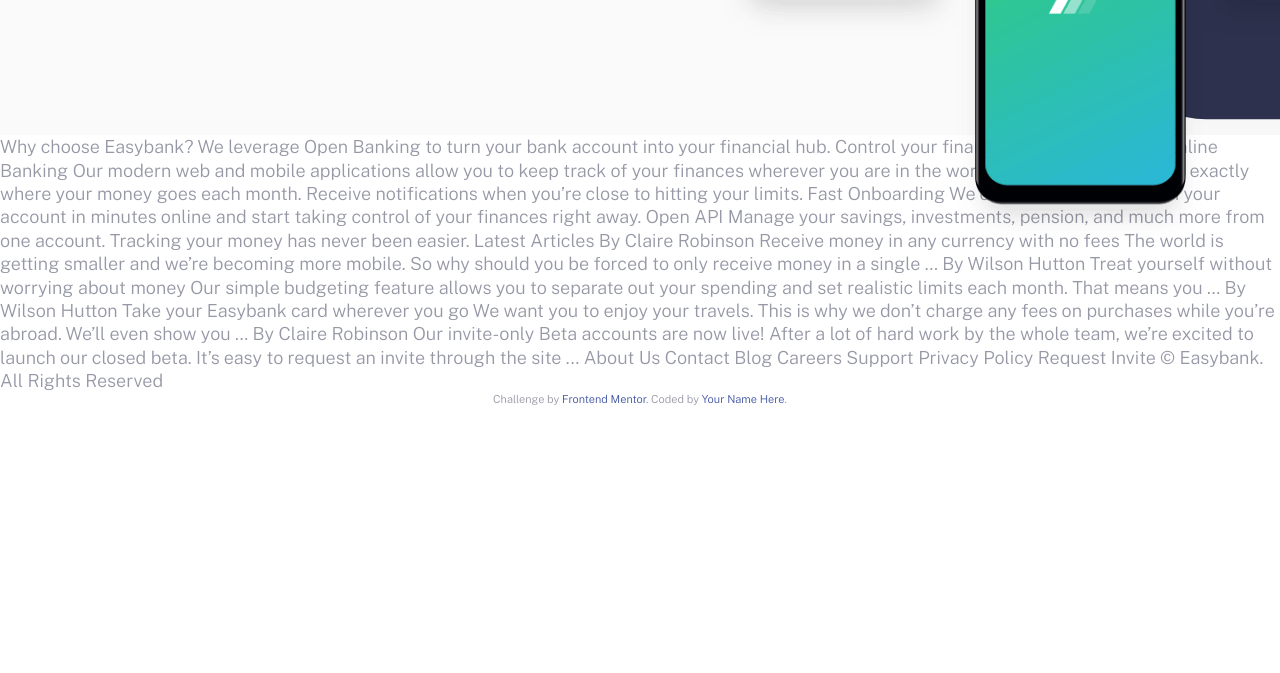
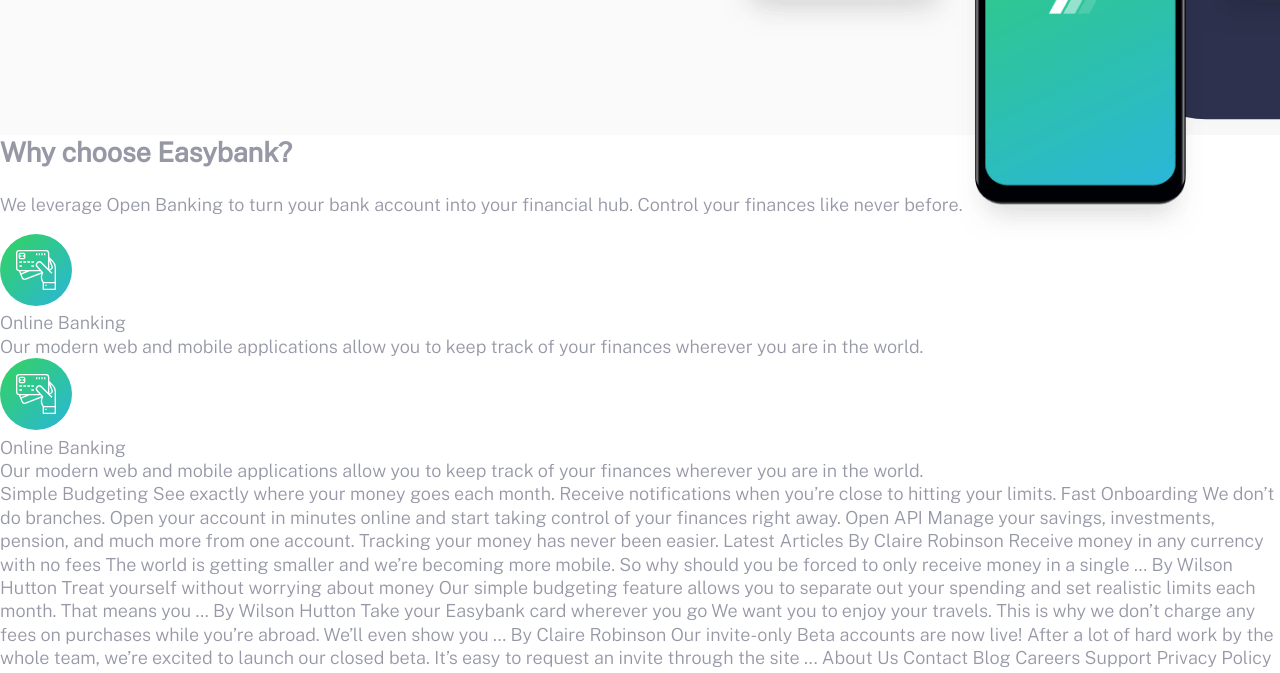
Before and after one commit to jgustavoj/javascript-easybank-landinpage-project, a plain HTML site: page index.html in a window 1280 px wide. Shown: the part 601-1274 px from the top of the page. Before the commit the page ends 1008 px from the top, so only its background shows below. Drawn offline with nearby package versions, Linux system fonts and the light colour scheme.

Commit message:
working on the flex

```diff
--- /dev/null
+++ b/app/scss/_feature.scss
@@ -0,0 +1,36 @@
+.feature {
+   display: flex;
+
+
+    &___grid{
+
+        @include breakpoint-up(large){
+            display: flex;
+            //align-items: flex-start;
+
+        }
+
+    }
+
+    &__item{
+
+        @include breakpoint-up(large){
+           flex: 1;
+        }
+    }
+
+    &__icon{
+
+
+    }
+
+    &__title{
+
+
+    }
+
+    &__description{
+
+
+    }
+}
--- a/app/scss/_globals.scss
+++ b/app/scss/_globals.scss
@@ -15,7 +15,9 @@ body{
     font-weight: 300;
     color: $grayishBlue;
     line-height: 1.3;
-   // overflow-x: hidden; //!important;
+    line-height: 1.3;
+    min-height: 350vh;
+    overflow-x: hidden;
 
 
     @include breakpoint-up(large){
--- a/app/scss/_header.scss
+++ b/app/scss/_header.scss
@@ -1,4 +1,7 @@
 .header{
+
+    position: relative;
+    z-index: 1;
 
     //Hamburger open styles
 
--- a/app/scss/_hero.scss
+++ b/app/scss/_hero.scss
@@ -22,7 +22,7 @@
 
         @include breakpoint-up(medium){
             min-height: 25rem;
-            background-position: center 60%;
+            background-position: center 70%;
 
 
         }
@@ -32,18 +32,16 @@
             order: 2; //makes the image be 2nd on the column order - to the right in this case
             min-height: 41rem;
             background-image: none;
-            //background-image: url("/images/bg-intro-desktop.svg");
-            //background-position: left center;
+
         }
 
         &::before{
-
 
             @include breakpoint-up(large){
                 content: ""; //this is required when using a ::before or ::after sudo elem if not it wont show up on the page
                 position: absolute;
                 height: 100%;
-                width: 100%;
+                //width: 100%;
                 background-image: url("/images/bg-intro-desktop.svg");
                 //background-size: 93%; //percentages can also be used instead of cover
                 background-repeat: no-repeat;
@@ -76,6 +74,7 @@
                 background-size: 94%;
                 background-position: center 150%;
                 left: 22%;
+
 
             }
 
--- a/app/scss/style.scss
+++ b/app/scss/style.scss
@@ -8,3 +8,4 @@
 @import "globals";
 @import "header";
 @import "hero";
+@import "feature";
--- a/index.html
+++ b/index.html
@@ -14,7 +14,7 @@
   <title>Frontend Mentor | Easybank landing page</title>
 
   <!-- Feel free to remove these styles or customise in your own stylesheet 👍 -->
-  <style>
+  <!-- <style>
     .attribution {
       font-size: 11px;
       text-align: center;
@@ -23,7 +23,7 @@
     .attribution a {
       color: hsl(228, 45%, 44%);
     }
-  </style>
+  </style> -->
 </head>
 
 <body>
@@ -85,16 +85,70 @@
 
   </section>
 
+  <section class="features">
+    <h2>
+      Why choose Easybank?
+    </h2>
+    <p>
+      We leverage Open Banking to turn your bank account into your financial hub. Control
+      your finances like never before.
+    </p>
+    <!-- <div class="feature"> -->
+    <div class="feature__grid">
+      <div class="feature__item">
+        <div class="feature__icon"><img src="/images/icon-online.svg"></div>
+        <div class="feature__title">
+          Online Banking</div>
+        <div class="feature__description">Our modern web and mobile applications allow you to keep track of your
+          finances
+          wherever you are in the world.
+        </div>
+      </div>
+    </div>
 
 
-  Why choose Easybank?
 
-  We leverage Open Banking to turn your bank account into your financial hub. Control
-  your finances like never before.
+    <div class="feature__grid">
+      <div class="feature__item">
+        <div class="feature__icon"><img src="/images/icon-online.svg"></div>
+        <div class="feature__title">
+          Online Banking</div>
+        <div class="feature__description">Our modern web and mobile applications allow you to keep track of your
+          finances
+          wherever you are in the world.</div>
+      </div>
+    </div>
 
-  Online Banking
-  Our modern web and mobile applications allow you to keep track of your finances
-  wherever you are in the world.
+
+
+
+    <!-- <div class="feature__grid">
+      <div class="feature__item">
+        <div class="feature__icon"><img src="/images/icon-online.svg"></div>
+        <div class="feature__title">
+          Online Banking</div>
+        <div class="feature__description">Our modern web and mobile applications allow you to keep track of your
+          finances
+          wherever you are in the world.</div>
+      </div>
+    </div> -->
+    <!-- <div class="feature__grid">
+      <div class="feature__item">
+        <div class="feature__icon"><img src="/images/icon-online.svg"></div>
+        <div class="feature__title">
+          Online Banking</div>
+        <div class="feature__description">Our modern web and mobile applications allow you to keep track of your
+          finances
+          wherever you are in the world.</div>
+      </div>
+    </div> -->
+    <!-- </div> -->
+
+  </section>
+
+
+
+
 
   Simple Budgeting
   See exactly where your money goes each month. Receive notifications when you’re
```
Also changed, not shown: dist/style.css, 1 other file.
